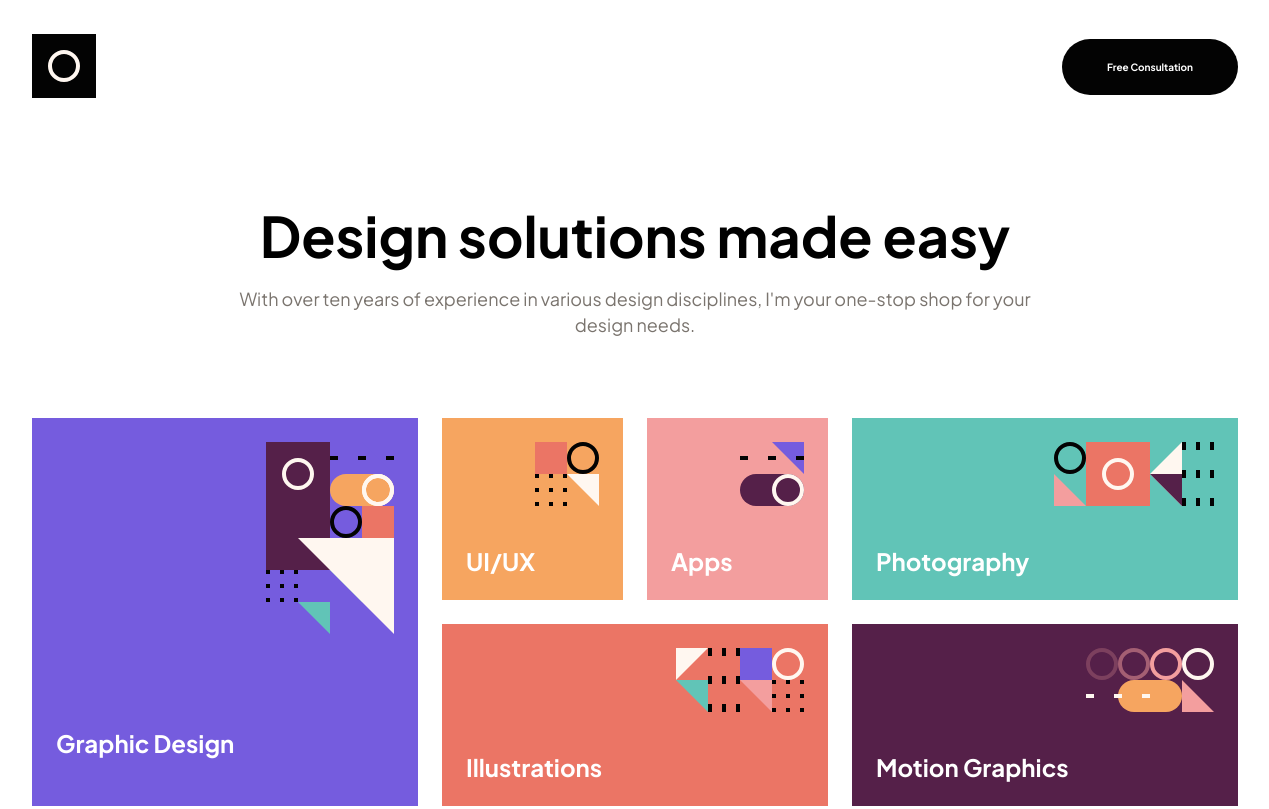
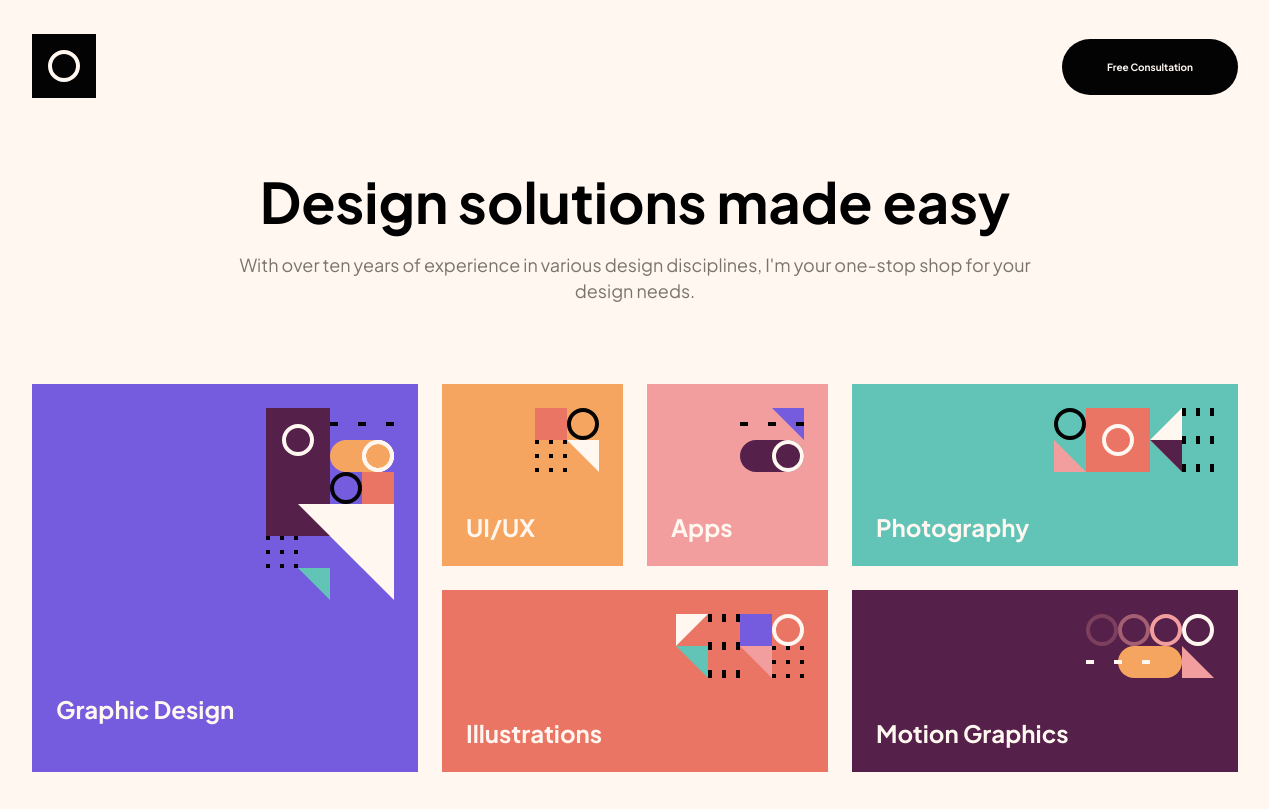
Before and after one commit to EdwardShanahan07/FM-Single-Page-Design-Portfolio, a website: page dist/index.html in a window 1536 px wide. Shown: the top 809 px of the page, without its empty margins (133-1402 px from the left). Drawn offline with Linux system fonts and the light colour scheme.

Commit message:
Refactor Global Styles

```diff
--- a/package.json
+++ b/package.json
@@ -4,7 +4,7 @@
   "description": "![Design preview for the Single-page design portfolio coding challenge](./preview.jpg)",
   "main": "index.js",
   "scripts": {
-    "sass": "node-sass ./src/index.scss ./dist/assets/css/style.css",
+    "sass": "node-sass ./src/index.scss ./dist/assets/css/style.css --watch",
     "server": "live-server dist/",
     "dev": "npm-run-all sass server --parallel"
   },
--- a/src/index.scss
+++ b/src/index.scss
@@ -1,5 +1,6 @@
 @import "./partials/imports";
 @import "./partials/variables";
+@import "./partials/mixins";
 @import "./partials/global";
 @import "./partials/typeography";
 @import "./partials/components";
@@ -12,7 +13,6 @@
 @media (min-width: 768px) {
   header {
     margin-bottom: 6.4rem;
-    padding: 3.4rem 4rem;
   }
 
   .heading-2 {
@@ -35,7 +35,6 @@
 
   #section-hero {
     margin-bottom: 6.4rem;
-    padding: 0 4rem;
   }
 
   #section-hero p {
@@ -46,7 +45,6 @@
   #section-skills {
     grid-template-columns: 1fr 1fr 1fr 1fr;
     margin-bottom: 12rem;
-    padding: 0 4rem;
   }
 
   .skill-pattern--1 {
@@ -80,7 +78,6 @@
     gap: 2.4rem;
     text-align: left;
     margin-bottom: 12rem;
-    padding: 0 4rem;
   }
 
   .about-img img {
@@ -90,7 +87,6 @@
   }
 
   #section-work {
-    padding: 0 4rem;
   }
 }
 
@@ -99,7 +95,6 @@
 @media (min-width: 1440px) {
   header {
     margin-bottom: 6.6rem;
-    padding: 3.4rem 16.5rem;
   }
 
   .btn {
@@ -112,7 +107,6 @@
 
   #section-hero {
     margin-bottom: 8rem;
-    padding: 0 16.5rem;
   }
 
   #section-hero p {
@@ -123,7 +117,6 @@
   #section-skills {
     grid-template-columns: 1fr 1fr 1fr 1fr 1fr 1fr;
     margin-bottom: 13.6rem;
-    padding: 0 16.5rem;
   }
 
   .skill-pattern--1 {
@@ -156,7 +149,6 @@
     gap: 16.5rem;
     text-align: left;
     margin-bottom: 8.8rem;
-    padding: 0 16.5rem;
   }
 
   .about-img img {
@@ -173,6 +165,5 @@
   }
 
   #section-work {
-    padding: 0 16.5rem;
   }
 }
--- a/src/partials/_global.scss
+++ b/src/partials/_global.scss
@@ -11,4 +11,13 @@ html {
 body {
   font-family: $Font-Family-Primary;
   background-color: $Color-Light-Cream;
+  padding: 1.6rem;
+
+  @include responsive-tablet {
+    padding: 3.4rem 4rem;
+  }
+
+  @include responsive-desktop {
+    padding: 3.4rem 16.5rem;
+  }
 }
--- a/src/partials/_header.scss
+++ b/src/partials/_header.scss
@@ -1,6 +1,5 @@
 header {
   margin-bottom: 3.2rem;
-  padding: 1.6rem;
 }
 
 .navbar {
--- a/src/partials/_hero.scss
+++ b/src/partials/_hero.scss
@@ -1,7 +1,6 @@
 #section-hero {
   text-align: center;
   margin-bottom: 3.2rem;
-  padding: 0 1.6rem;
 }
 
 #section-hero p {
--- /dev/null
+++ b/src/partials/_mixins.scss
@@ -0,0 +1,11 @@
+@mixin responsive-tablet {
+  @media (min-width: 768px) {
+    @content;
+  }
+}
+
+@mixin responsive-desktop {
+  @media (min-width: 1440px) {
+    @content;
+  }
+}
--- a/src/partials/_skills.scss
+++ b/src/partials/_skills.scss
@@ -1,7 +1,7 @@
 #section-skills {
   display: grid;
   grid-template-columns: 1fr 1fr;
-  padding: 0 1.6rem;
+
   margin-bottom: 10rem;
   gap: 2.4rem;
 }
--- a/src/partials/_variables.scss
+++ b/src/partials/_variables.scss
@@ -7,7 +7,7 @@ $Color-Light-Red: #eb7565;
 $Color-Cyan: #61c4b7;
 $Color-Dark-Purple: #552049;
 $Color-Light-Cream: #fff7f0;
-$Color-Light-Cream: #ffffff;
+// $Color-Light-Cream: #ffffff;
 $Font-Family-Primary: "Plus Jakarta Sans", sans-serif;
 $Font-Size-Mobile: 1.4rem;
 $Font-Size-Tablet: 1.6rem;
--- a/src/partials/_work.scss
+++ b/src/partials/_work.scss
@@ -1,7 +1,6 @@
 #section-work {
   text-align: center;
   margin-bottom: 8.8rem;
-  padding: 0 1.6rem;
 }
 
 #section-work .heading-3 {
```
Also changed, not shown: dist/assets/css/style.css.
